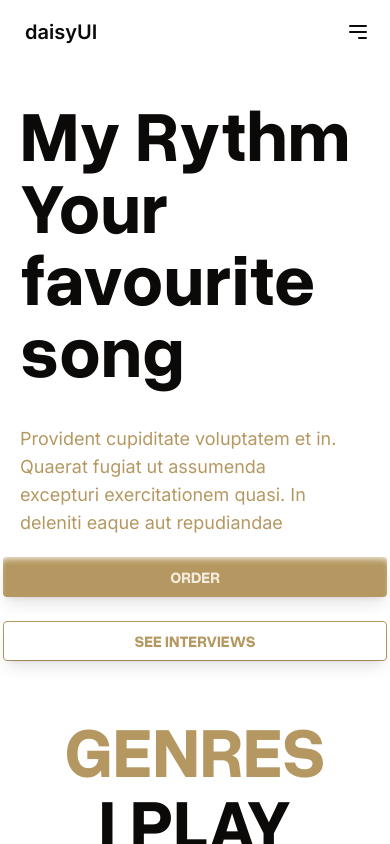
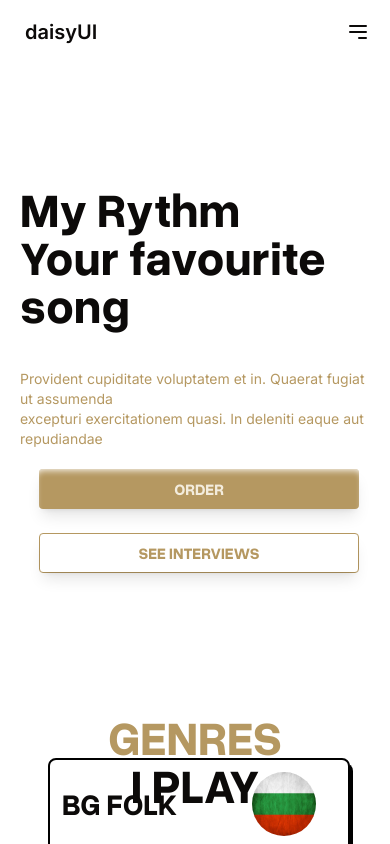
Before and after one commit to ipstoyanov20/drum, a Next.js app: page / in a window 390 px wide. Shown: the top 844 px of the page. Built offline with nearby package versions, Linux system fonts and the light colour scheme.

Commit message:
make responsive on smaller phones

```diff
--- a/app/page.tsx
+++ b/app/page.tsx
@@ -7,6 +7,7 @@ import blobImg from "../public/blob.png";
 import Image from "next/image";
 
 import { useRef, useState } from "react";
+import Footer from "@/components/footer";
 
 
 export default function Home() {
@@ -62,7 +63,7 @@ export default function Home() {
 		},
 	];
 	return (
-		<main className="flex min-h-screen flex-col items-center overflow-hidden">
+		<main className="flex min-h-screen flex-col items-center overflow-x-hidden">
 			<div className="hero grid place-items-start place-content-center bg-background min-h-screen mt-[-30%] sm:mt-0">
 				<div className="flex-col lg:flex-row-reverse">
 					<div className="top-[20%] left-[5%] absolute lg:block hidden">
@@ -88,19 +89,19 @@ export default function Home() {
 						<p className="font-bold text-[#B59861] text-xl hidden sm:block">
 							Unchanged. It was popularised in the 1960s with the release
 						</p>
-						<h1 className="z-[10] text-7xl  font-bold sm:font-bold text-left font-grotesk m-5 sm:text-center sm:text-9xl">
+						<h1 className="z-[10] from-ex:max-to-ex:text-5xl text-7xl font-bold sm:font-bold text-left font-grotesk m-5 sm:text-center sm:text-9xl">
 							My Rythm <br /> Your favourite song
 						</h1>
-						<p className="m-5 grid place-content-center text-left sm:text-center text-lg text-[#B59861] sm:text-base">
+						<p className="m-5 grid place-content-center text-left sm:text-center from-ex:max-to-ex:text-sm text-lg text-[#B59861] sm:text-base">
 							Provident cupiditate voluptatem et in. Quaerat fugiat ut assumenda
 							<br />
 							excepturi exercitationem quasi. In deleniti eaque aut repudiandae
 						</p>
 						<div className="grid grid-col-1 grid-rows-2 sm:grid-cols-2 gap-0">
-							<button className="ml-0 relative after:content-[''] after:top-0 after:left-0 after:absolute after:w-full after:h-full after:shadow-lg w-96 sm:w-36 h-10 shadow-inner-top grid place-content-center shadow-white rounded-sm px-4 py-3 mb-0 sm:m-3 bg-[#B59861] text-[#f3ecdd] font-bold font-grotesk ">
+							<button className="ml-0 relative after:content-[''] after:top-0 after:left-0 after:absolute after:w-full after:h-full after:shadow-lg w-96 sm:w-36 from-ex:max-to-ex:ml-2 from-ex:max-to-ex:w-80 h-10 shadow-inner-top grid place-content-center shadow-white rounded-sm px-4 py-3 mb-0 sm:m-3 bg-[#B59861] text-[#f3ecdd] font-bold font-grotesk ">
 								ORDER
 							</button>
-							<button className="ml-0 whitespace-nowrap  relative after:content-[''] after:top-0 after:left-0 after:absolute after:w-full after:h-full after:shadow-lg w-96 sm:w-36 h-10 shadow-inner-top grid place-content-center shadow-white border border-[#B59861] rounded-sm px-4 py-3 mt-3 sm:m-3 bg-transparent text-[#B59861] font-bold font-grotesk ">
+							<button className="ml-0 whitespace-nowrap  relative after:content-[''] after:top-0 after:left-0 after:absolute after:w-full after:h-full after:shadow-lg w-96 from-ex:max-to-ex:ml-2 from-ex:max-to-ex:w-80 sm:w-36 h-10 shadow-inner-top grid place-content-center shadow-white border border-[#B59861] rounded-sm px-4 py-3 mt-3 sm:m-3 bg-transparent text-[#B59861] font-bold font-grotesk ">
 								SEE INTERVIEWS
 							</button>
 						</div>
@@ -110,12 +111,12 @@ export default function Home() {
 
 			<div className="hero bg-background min-h-screen">
 				<div className="w-screen h-screen px-10 py-0 flex-col lg:flex-row mt-[-40%] sm:mt-0">
-					<h1 className="font-grotesk font-bold text-7xl sm:text-9xl text-center">
+					<h1 className="font-grotesk font-bold from-ex:max-to-ex:text-5xl text-7xl sm:text-9xl text-center">
 						<span className="text-[#B59861] m-0">GENRES</span> <br /> I PLAY
 					</h1>
-					<section className="mt-[-60%] sm:mt-0 grid place-items-center place-content-center grid-cols-1 sm:grid-cols-6 gap-3 gap-y-5 ml-2 sm:-ml-4 translate-y-[30%]">
+					<section className="from-ex:max-to-ex:mt-[-150%]  mt-[-60%] sm:mt-0 grid place-items-center place-content-center md:max-lg:grid-cols-2 grid-cols-1 sm:grid-cols-6 gap-3 gap-y-5 ml-2 sm:-ml-4 translate-y-[30%]">
 						<div className="shadow-bottom col-span-2 shadow-black border-2 border-black rounded-lg">
-							<h1 className="text-3xl sm:text-5xl font-bold font-grotesk text-left p-3 flex flex-row justify-between items-center">
+							<h1 className="md-max-lg:text-xl text-3xl sm:text-5xl font-bold font-grotesk text-left p-3 flex flex-row justify-between items-center">
 								BG FOLK
 								<img
 									src="bg-flag.jpg"
@@ -130,7 +131,7 @@ export default function Home() {
 							</p>
 						</div>
 						<div className="shadow-bottom col-span-2 shadow-black border-2 border-black rounded-lg">
-							<h1 className="text-3xl sm:text-5xl font-bold font-grotesk text-left p-3 flex flex-row justify-between items-center">
+							<h1 className="whitespace-nowrap md-max-lg:text-xl text-3xl sm:text-5xl font-bold font-grotesk text-left p-3 flex flex-row justify-between items-center">
 								POP FOLK
 								<img
 									src="planeta.jpg"
@@ -145,7 +146,7 @@ export default function Home() {
 							</p>
 						</div>
 						<div className="shadow-bottom col-span-2 shadow-black border-2 border-black rounded-lg">
-							<h1 className="text-3xl sm:text-5xl font-bold font-grotesk text-left p-3 flex flex-row justify-between items-center">
+							<h1 className="md-max-lg:text-xl text-3xl sm:text-5xl font-bold font-grotesk text-left p-3 flex flex-row justify-between items-center">
 								ORIENTAL
 								<img src="arabic.png" className="mr-5 w-16 h-16" alt="" />
 							</h1>
@@ -155,8 +156,8 @@ export default function Home() {
 								repudiandae et a id nisi.
 							</p>
 						</div>
-						<div className="shadow-bottom col-span-2 sm:col-span-3 shadow-black border-2 border-black rounded-lg">
-							<h1 className="text-3xl sm:text-5xl font-bold font-grotesk text-left p-3 flex flex-row justify-between items-center">
+						<div className="shadow-bottom md:max-lg:col-span-2 col-span-2 sm:col-span-3 shadow-black border-2 border-black rounded-lg">
+							<h1 className="md-max-lg:text-xl text-3xl sm:text-5xl font-bold font-grotesk text-left p-3 flex flex-row justify-between items-center">
 								REGGAETON
 								<img src="reggaeton.png" className="mr-5 w-16 h-16" alt="" />
 							</h1>
@@ -166,8 +167,8 @@ export default function Home() {
 								repudiandae et a id nisi.
 							</p>
 						</div>
-						<div className="shadow-bottom shadow-black border-2 col-span-2 sm:col-span-3 border-black rounded-lg">
-							<h1 className="text-3xl sm:text-5xl font-bold font-grotesk text-left p-3 flex flex-row justify-between items-center">
+						<div className="shadow-bottom shadow-black border-2 md:max-lg:col-span-2 col-span-2 sm:col-span-3 border-black rounded-lg">
+							<h1 className="md-max-lg:text-xl text-3xl sm:text-5xl font-bold font-grotesk text-left p-3 flex flex-row justify-between items-center">
 								RAP
 								<img src="rapper.png" className="mr-5 w-16 h-16" alt="" />
 							</h1>
@@ -181,23 +182,23 @@ export default function Home() {
 				</div>
 			</div>
 
-			<div className="w-screen h-screen p-10 mt-[150%] sm:mt-0 sm:mb-[40%]">
-				<h1 className="font-grotesk font-bold text-7xl sm:text-9xl text-center">
+			<div className="w-screen h-screen p-10 from-ex:max-to-ex:mt-[250%] mt-[140%] sm:mt-0 sm:mb-[40%]">
+				<h1 className="font-grotesk font-bold from-ex:max-to-ex:text-5xl text-7xl mb-5 sm:text-9xl text-center">
 					HOW IT <br /> WORKS?
 				</h1>
-				<div className="grid place-content-center place-items-center translate-y-[30%]">
+				<div className="grid place-content-center place-items-center from-ex:max-to-ex:translate-y-[0%] translate-y-[30%]">
 					<ul className="grid place-items-center place-content-center relative grid-cols-2 gap-x-48">
 						<img
 							src={blobImg.src}
-							className="absolute translate-x-[-40%] translate-y-[-50%] sm:translate-x-[-130%] sm:translate-y-[-70%] scale-50"
+							className="absolute from-ex:max-to-ex:translate-x-[-40%] from-ex:max-to-ex:translate-y-[-120%] translate-x-[-40%] translate-y-[-50%] sm:translate-x-[-130%] sm:translate-y-[-70%] scale-50"
 							alt=""
 						/>
 						<img
 							src={blobImg.src}
-							className="absolute translate-x-[40%] translate-y-[-160%] sm:translate-x-[-20%] sm:translate-y-[70%] scale-50"
+							className="absolute from-ex:max-to-ex:translate-x-[50%] from-ex:max-to-ex:translate-y-[-20%] translate-x-[40%] translate-y-[-160%] sm:translate-x-[-20%] sm:translate-y-[70%] scale-50"
 							alt=""
 						/>
-						<div className="ml-[350%] mt-[-600%] sm:ml-0 sm:mt-0 scale-50 sm:scale-100 z-0 shadow-bottom w-[600px] h-[500px] relative rounded-t-[5%] rounded-b-[5%] border-2 overflow-hidden border-black ">
+						<div className="ml-[350%] mt-[-600%] from-ex:max-to-ex:ml-[600%] from-ex:max-to-ex:mt-[-600%]  from-ex:max-to-ex:scale-[40%] sm:ml-0 sm:mt-0 scale-50 sm:scale-100 z-0 shadow-bottom w-[600px] h-[500px] relative rounded-t-[5%] rounded-b-[5%] border-2 overflow-hidden border-black ">
 							<span
 								style={{
 									transform: `translateX(${positionLeft}%)`,
@@ -220,7 +221,7 @@ export default function Home() {
 								))}
 							</span>
 						</div>
-						<div className="grid grid-cols-2 grid-rows-2 sm:grid-rows-4 sm:grid-cols-1 ml-[-450%] sm:ml-0 translate-y-[25%] sm:translate-y-0 scale-[60%] sm:scale-100 gap-x-48 sm:gap-x-0">
+						<div className="grid grid-cols-2 grid-rows-2 sm:grid-rows-4 sm:grid-cols-1 ml-[-450%] from-ex:max-to-ex:ml-[-750%] sm:ml-0 from-ex:max-to-ex:translate-y-[30%]  translate-y-[25%] sm:translate-y-0 from-ex:max-to-ex:scale-[50%] scale-[60%] sm:scale-100 gap-x-48 sm:gap-x-0">
 							{items.map((item, index) => (
 								<li
 									key={item.id}
--- a/components/footer.tsx
+++ b/components/footer.tsx
@@ -1,6 +1,6 @@
 function Footer() {
   return (
-<footer className="footer bg-background relative text-neutral-content p-10 mt-10">
+<footer className="footer bg-background relative text-neutral-content p-10 m-0">
   <aside>
     <svg
       width="50"
--- a/tailwind.config.ts
+++ b/tailwind.config.ts
@@ -71,6 +71,10 @@ const config = {
         md: "calc(var(--radius) - 2px)",
         sm: "calc(var(--radius) - 4px)",
       },
+      screens: {
+        'from-ex':'200px',
+        'to-ex':'430px',
+      },
       keyframes: {
         "accordion-down": {
           from: { height: "0" },
```
